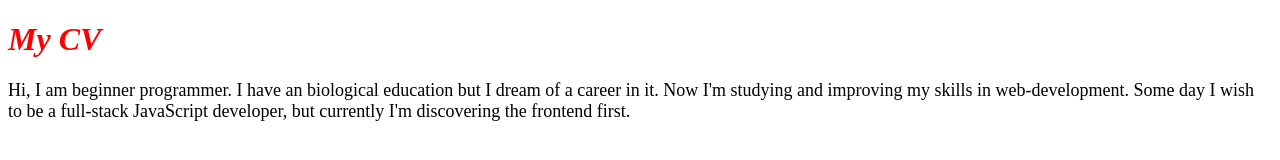
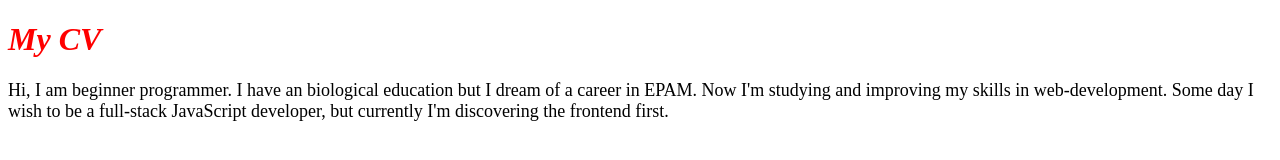
Before and after one commit to checko25/rsschool-cv, a plain HTML site: page index.html in a window 1280 px wide. Drawn offline with Linux system fonts and the light colour scheme.

Commit message:
fix: grammar errors
fix: grammar errors

```diff
--- a/index.html
+++ b/index.html
@@ -7,6 +7,6 @@
 </head>
 <body>
   <h1>My CV</h1>
-    <p>Hi, I am beginner programmer. I have an biological education but I dream of a career in it. Now I'm studying and improving my skills in web-development. Some day I wish to be a full-stack JavaScript developer, but currently I'm discovering the frontend first.</p>
+    <p>Hi, I am beginner programmer. I have an biological education but I dream of a career in EPAM. Now I'm studying and improving my skills in web-development. Some day I wish to be a full-stack JavaScript developer, but currently I'm discovering the frontend first.</p>
 </body>
 </html>
```
